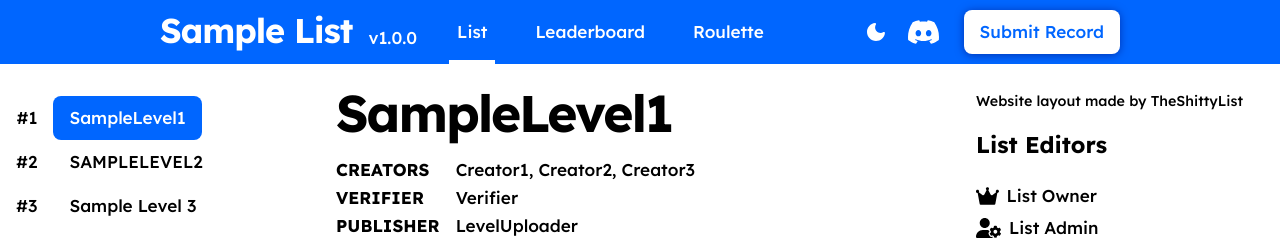
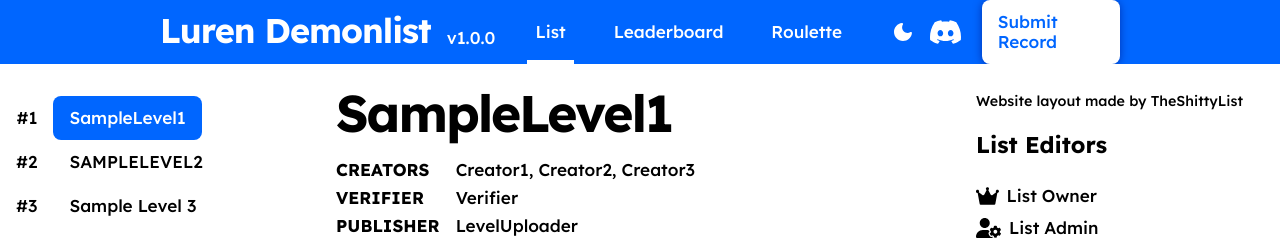
Before and after one commit to Renskyies/LumiLevelList, a plain HTML site: page index.html in a window 1280 px wide. Shown: the top 242 px of the page. Drawn offline with nearby package versions, Linux system fonts and the light colour scheme.

Commit message:
Update index.html

```diff
--- a/index.html
+++ b/index.html
@@ -37,7 +37,7 @@
     <body id="app">
         <header :class="{ dark: store.dark }">
             <div class="logo">
-                <h2>Sample List</h2>
+                <h2>Luren Demonlist</h2>
                 <p>v1.0.0</p>
             </div>
             <nav class="nav">
```
